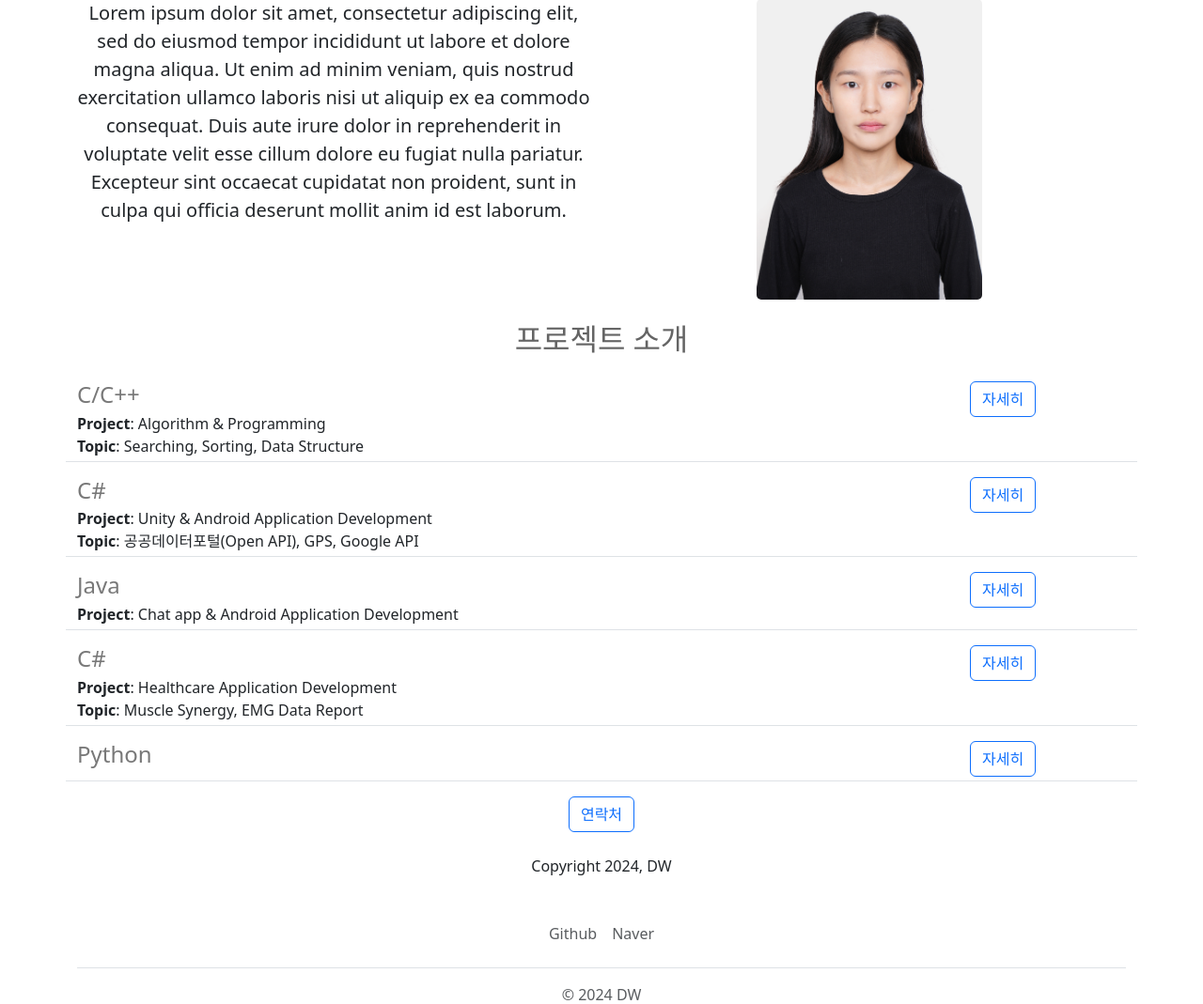
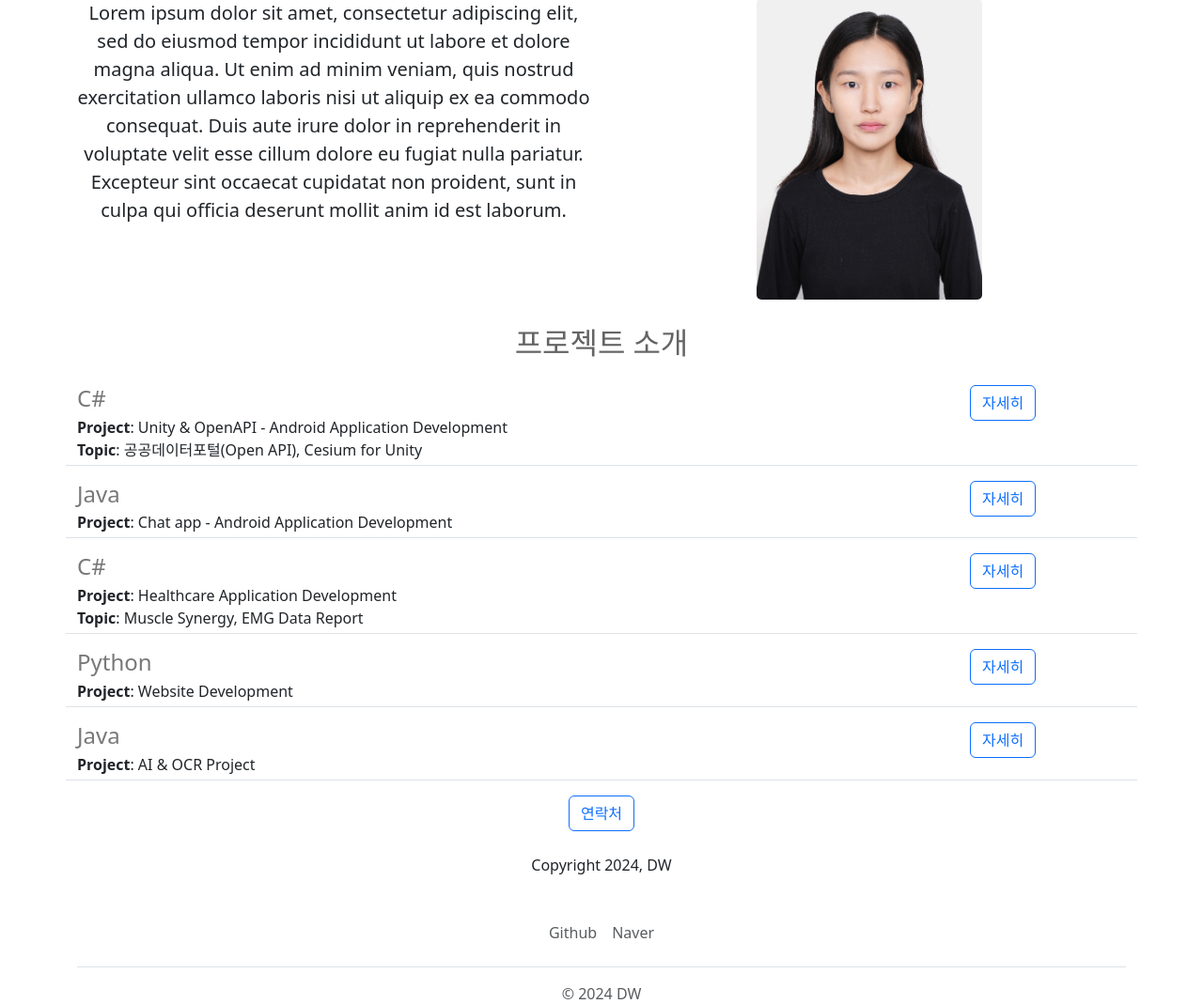
Before and after one commit to HeronSchool/dw-website-v2, a Flask app: page / in a window 1280 px wide. Shown: the part 631-1700 px from the top of the page at 94% size. Run offline with Flask 3, Linux system fonts and the light colour scheme.

Commit message:
additional change

```diff
--- a/app.py
+++ b/app.py
@@ -4,21 +4,15 @@ app = Flask(__name__) # python app.py -> __name__ = __main__
 
 PROJECTS = [
   {
-    'id': 1,
-    'language': 'C/C++',
-    'description': 'Algorithm & Programming',
-    'topic': 'Searching, Sorting, Data Structure'
-  },
-  {
     'id': 2,
     'language': 'C#',
-    'description': 'Unity & Android Application Development',
-    'topic': '공공데이터포털(Open API), GPS, Google API'
+    'description': 'Unity & OpenAPI - Android Application Development',
+    'topic': '공공데이터포털(Open API), Cesium for Unity'
   },
   {
     'id': 3,
     'language': 'Java',
-    'description': 'Chat app & Android Application Development',
+    'description': 'Chat app - Android Application Development',
   },
   {
     'id': 4,
@@ -28,7 +22,13 @@ PROJECTS = [
   },
   {
     'id' : 5,
-    'language': 'Python'
+    'language': 'Python',
+    'description': 'Website Development'
+  },
+  {
+    'id' : 6,
+    'language' : 'Java',
+    'description' : 'AI & OCR Project'
   }
 ]
 
--- a/templates/home.html
+++ b/templates/home.html
@@ -38,7 +38,7 @@
           </p>
         </div>
         <div class="col-md-6 .d-sm-none .d-md-block">
-          <img src="/static/me.jpg" style="height:320px; border-radius:5px">
+          <img src="/static/me.jpg" style="height:320px; border-radius:5px; margin-bottom:4px">
         </div>
       </div>
 
```
